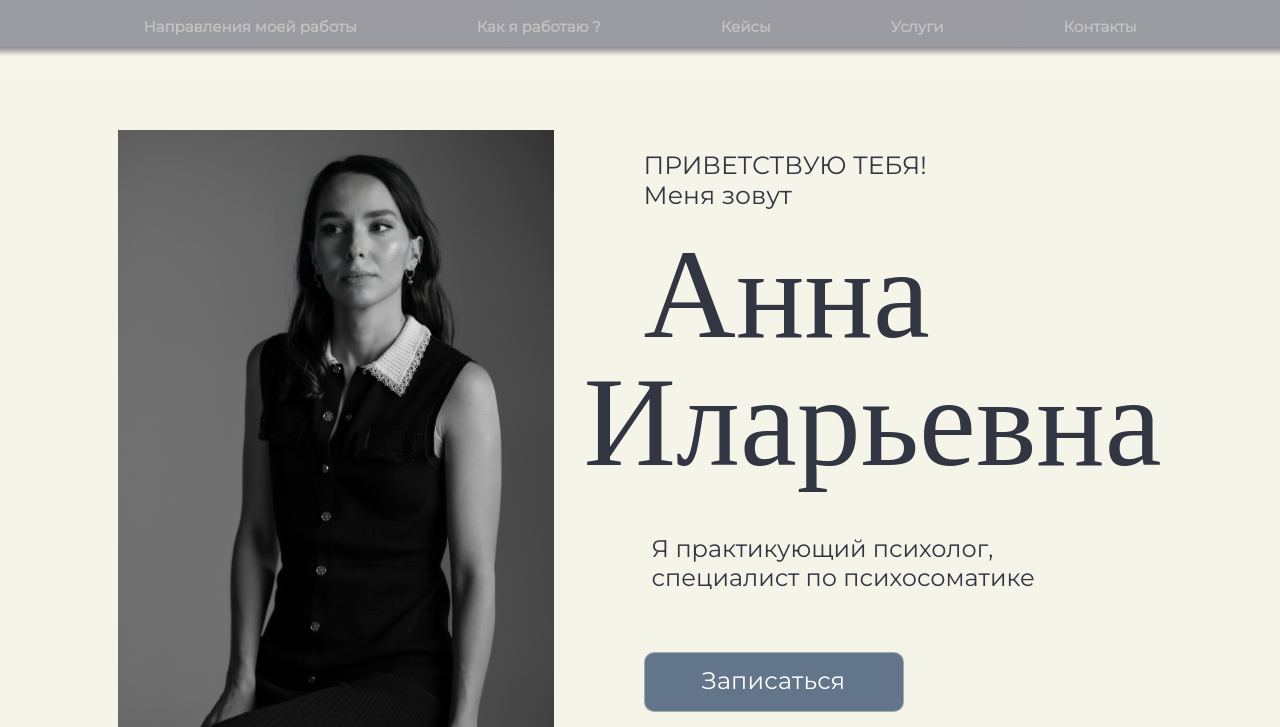
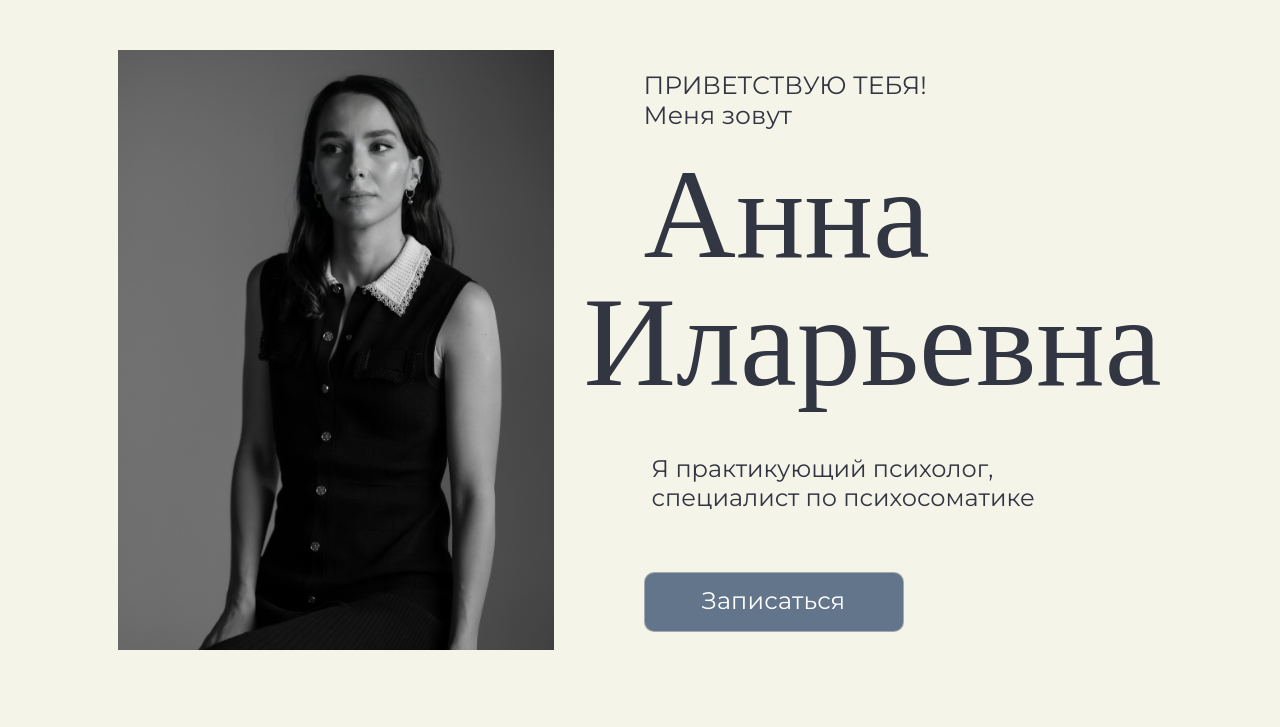
Before and after one commit to maryeloian7/psychologist_react, a React app: page / in a window 1280 px wide. Shown: the top 727 px of the page. Built offline with nearby package versions, Linux system fonts and the light colour scheme; some packages are replaced by stand-ins of ours; a web font is replaced by a local one.

Commit message:
feat: edits

```diff
--- a/src/components/app/App.js
+++ b/src/components/app/App.js
@@ -8,7 +8,7 @@ import Cases from "../cases/Cases";
 import Service from "../servicee/Service";
 import Footer from "../footer/Footer";
 import Modal from "../modal/Modal";
-import Header from "../header/Header";
+// import Header from "../header/Header";
 
 
 
@@ -20,7 +20,7 @@ function App() {
       <div className="App">
           <div className="wrapper">
             <main className="content">
-              <Header/>
+              {/* <Header/> */}
               <MainBlock/>
               <BodyContent/>
               <WhyMe/>
--- a/src/components/header/Header.css
+++ b/src/components/header/Header.css
@@ -1,4 +1,4 @@
-.header {
+/* .header {
   background: linear-gradient(
     to bottom,
     #7a7b86bb 59%,
@@ -17,13 +17,13 @@
 }
 
 .header_itemLink {
-  /* color: darkblue; */
+  color: darkblue;
   color: #f4f3ef6f;
   font-size: 15px;
   transition: 0.6s ease;
 }
 .header_itemLink:hover {
-  /* text-shadow: 0px -1px 19px #fafafa; */
+  text-shadow: 0px -1px 19px #fafafa;
   color: #f4f3efd8;
   transition: 0.4s ease;
 }
@@ -64,7 +64,7 @@
     top: 0;
     left: 0;
     z-index: 10001;
-    background:#7a7b86b6;
+    background:#7a7b86f9;
   }
 
   .header_items {
@@ -75,7 +75,7 @@
     left: 0;
     width: 100vw;
     flex-direction: column;
-    background:#7a7b86b6;
+    background:#7a7b86f9;
     align-items: end;
     transition: all .7s;
 }
@@ -97,11 +97,11 @@
   transition: 0.3s ease-in;
 }
 
-/* .nav__active {
+.nav__active {
   opacity: 1;
   display: flex;
   transition: 0.3s ease;
-} */
+}
 .toggle .line1 {
   transform: rotate(-45deg) translate(0px, 5px);
 }
@@ -110,4 +110,4 @@
 }
 .toggle .line3 {
   transform: rotate(45deg) translate(-5px, -10px);
-}
+} */
--- a/src/components/header/Header.js
+++ b/src/components/header/Header.js
@@ -1,58 +1,55 @@
-import { useState } from "react";
+// import { useState } from "react";
 
-import "./Header.css";
+// import "./Header.css";
 
-const Header = () => {
-  const [isBurgerOpen, setIsBurgerOpen] = useState(false);
-  const onNavMenuOpen = () => {
-    setIsBurgerOpen(!isBurgerOpen);
-  };
+// const Header = () => {
+//   const [isBurgerOpen, setIsBurgerOpen] = useState(false);
+//   const onNavMenuOpen = () => {
+//     setIsBurgerOpen(!isBurgerOpen);
+//   };
 
-  const closeMenu = () => {
-    setIsBurgerOpen(false);
-  };
-  const data = [
-    { name: "Направления моей работы", href: "#BodyContent" },
-    { name: "Как я работаю ?", href: "#HowIWork" },
-    { name: "Кейсы", href: "#Cases" },
-    { name: "Услуги", href: "#Service" },
-    { name: " Контакты", href: "#Footer" },
-  ];
-  return (
-    <div>
-      <header className="header " id="header">
-        <nav className="header_block _container">
-          {/* <a href="#header" className="header_logo">
-            <img src="{LogoIcon.src}" alt="logo" />
-          </a> */}
-          <ul
-            onClick={closeMenu}
-            className={isBurgerOpen ? "header_items active" : "header_items"}
-          >
-            {data.map((row, i) => {
-              return (
-                <li className="header_item _work" key={i}>
-                  <a href={row.href} className="header_itemLink">
-                    {row.name}
-                  </a>
-                </li>
-              );
-            })}
-          </ul>
-          <div
-            className={
-              isBurgerOpen ? "toggle mobileBurgerButton" : "mobileBurgerButton"
-            }
-            onClick={onNavMenuOpen}
-          >
-            <div className="line1"></div>
-            <div className="line2"></div>
-            <div className="line3 "></div>
-          </div>
-        </nav>
-      </header>
-    </div>
-  );
-};
+//   const closeMenu = () => {
+//     setIsBurgerOpen(false);
+//   };
+//   const data = [
+//     { name: "Направления моей работы", href: "#BodyContent" },
+//     { name: "Как я работаю ?", href: "#HowIWork" },
+//     { name: "Кейсы", href: "#Cases" },
+//     { name: "Услуги", href: "#Service" },
+//     { name: " Контакты", href: "#Footer" },
+//   ];
+//   return (
+//     <div>
+//       <header className="header " id="header">
+//         <nav className="header_block _container">
+//           <ul
+//             onClick={closeMenu}
+//             className={isBurgerOpen ? "header_items active" : "header_items"}
+//           >
+//             {data.map((row, i) => {
+//               return (
+//                 <li className="header_item _work" key={i}>
+//                   <a href={row.href} className="header_itemLink">
+//                     {row.name}
+//                   </a>
+//                 </li>
+//               );
+//             })}
+//           </ul>
+//           <div
+//             className={
+//               isBurgerOpen ? "toggle mobileBurgerButton" : "mobileBurgerButton"
+//             }
+//             onClick={onNavMenuOpen}
+//           >
+//             <div className="line1"></div>
+//             <div className="line2"></div>
+//             <div className="line3 "></div>
+//           </div>
+//         </nav>
+//       </header>
+//     </div>
+//   );
+// };
 
-export default Header;
+// export default Header;
--- a/src/components/servicee/Service.css
+++ b/src/components/servicee/Service.css
@@ -68,7 +68,7 @@
 
 .service_content{
     display: flex;
-    justify-content: space-between;
+    justify-content: space-around;
 
 }
 
@@ -131,6 +131,11 @@
     line-height: 29px;
     margin-top: 8px;
 
+}
+@media (max-width: 992px){
+    .service__button{
+        width: 240px;
+    }
 }
 
 @media (max-width: 633px){
--- a/src/components/servicee/Service.js
+++ b/src/components/servicee/Service.js
@@ -9,13 +9,13 @@ const Service = () => {
       price: "50 €",
       button: "Записаться",
     },
-    {
-      service: "Чат с психологом",
-      time: "1 неделя ",
-      time2:"(30 мин. в день)",
-      price: "70 €",
-      button: "Записаться",
-    },
+    // {
+    //   service: "Чат с психологом",
+    //   time: "1 неделя ",
+    //   time2:"(30 мин. в день)",
+    //   price: "70 €",
+    //   button: "Записаться",
+    // },
     {
       service: "Интенсивная проработка",
       time: "Личные консультации раз в неделю в течение 1 месяца. Практики, задания, на связи в течение рабочего дня. ",
```
